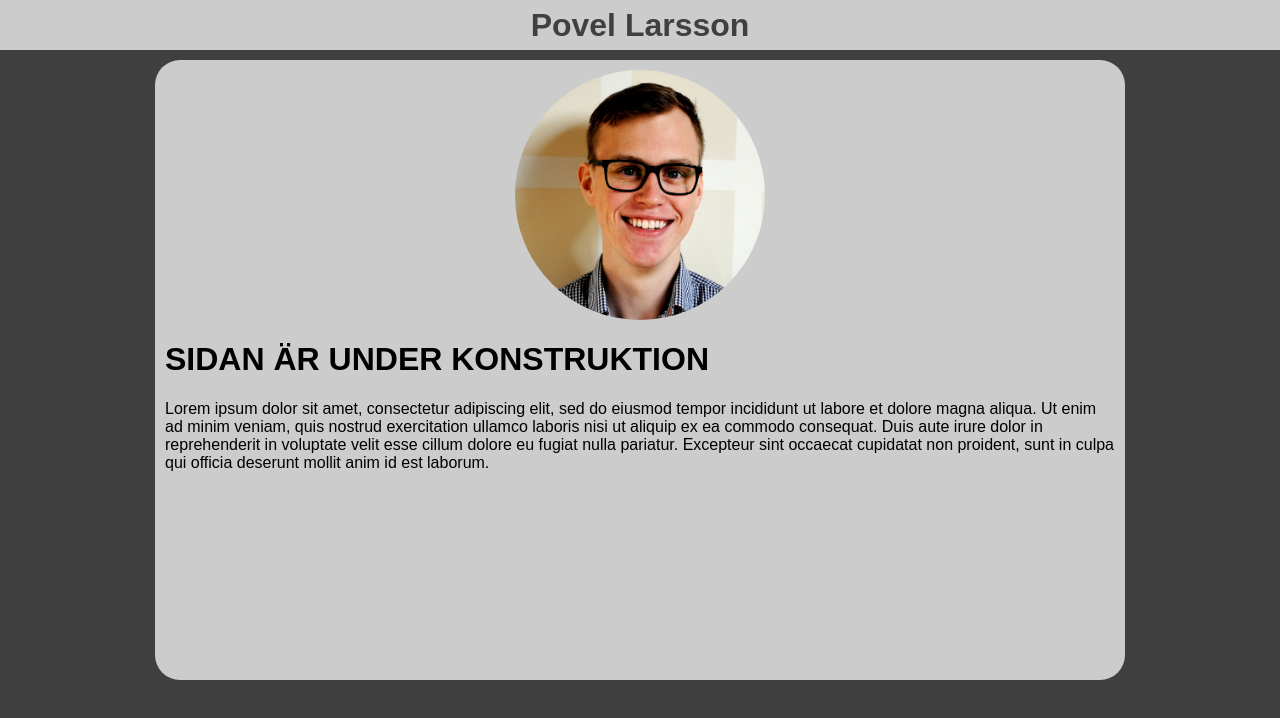
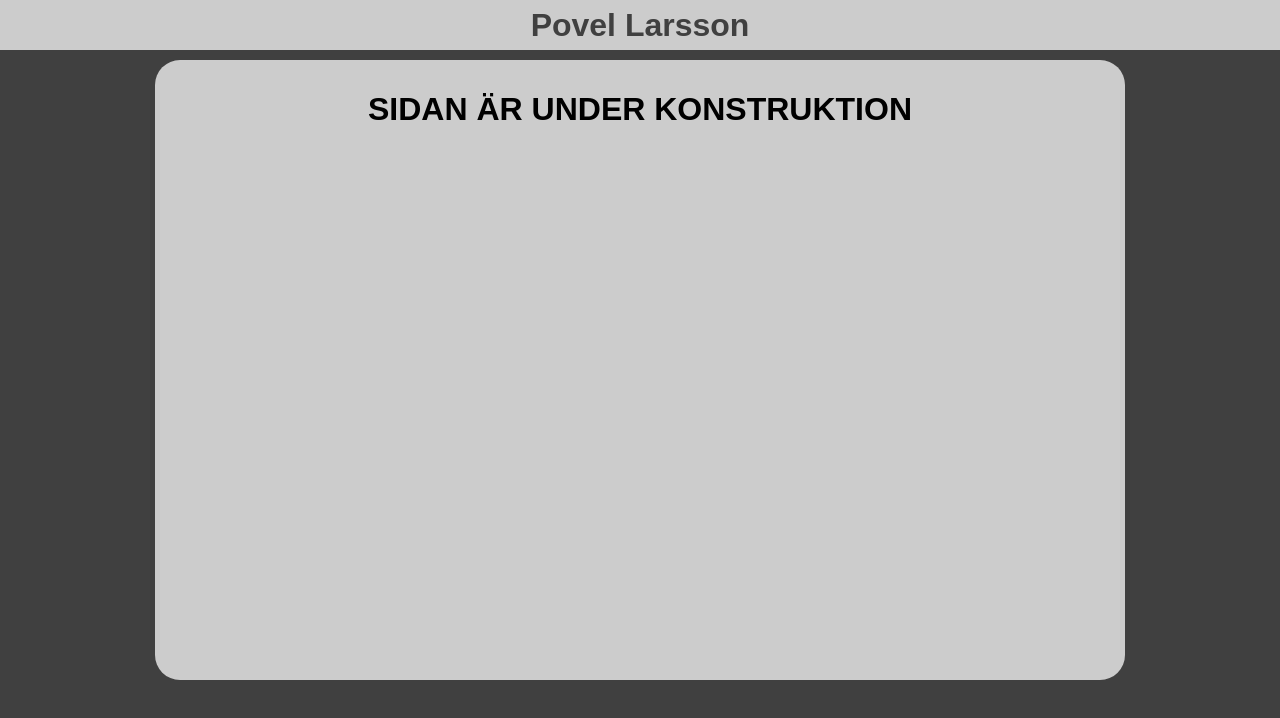
Before and after one commit to p0ff3/p0ff3.github.io, a plain HTML site: page index.html in a window 1280 px wide. Drawn offline with Linux system fonts and the light colour scheme.

Commit message:
Nödfixning

```diff
--- a/index.html
+++ b/index.html
@@ -15,15 +15,7 @@
 </div>
 
 <div id = "content">
-    <img class ="circle" id="profPicture" src="pics/profPic.jpg">
     <h1>SIDAN ÄR UNDER KONSTRUKTION</h1>
-  <p>Lorem ipsum dolor sit amet, consectetur adipiscing elit, sed do eiusmod
-     tempor incididunt ut labore et dolore magna aliqua. Ut enim ad minim
-     veniam, quis nostrud exercitation ullamco laboris nisi ut aliquip ex ea
-      commodo consequat. Duis aute irure dolor in reprehenderit in voluptate
-      velit esse cillum dolore eu fugiat nulla pariatur. Excepteur sint occaecat
-      cupidatat non proident, sunt in culpa qui officia deserunt mollit anim id
-      est laborum.</p>
 </div>
 
 <div id = "footer">
--- a/stylesheet.css
+++ b/stylesheet.css
@@ -36,6 +36,7 @@ display: inline-block;
 }
 
 #content{
+  text-align: center;
   border-radius: 25px;
     width:100%;
     max-width:950px;
```
